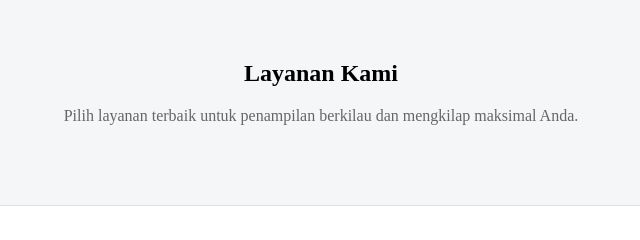
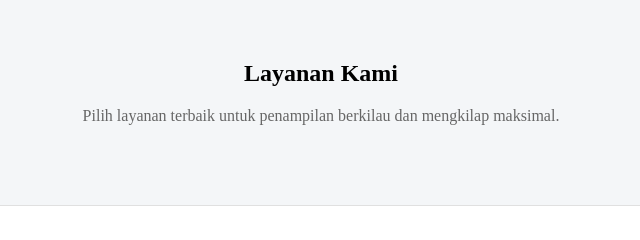
Before and after one commit to jojovannn/sas---pwd---kelompok_6---proyek, a plain HTML site: page pages/products.html in a window 1280 px wide. Shown: the top 240 px of the page, 319-959 px from the left. Drawn offline with Linux system fonts and the light colour scheme.

Commit message:
feat: fixed and modified text

```diff
--- a/pages/products.html
+++ b/pages/products.html
@@ -8,13 +8,12 @@
     <link rel="stylesheet" href="../styles/products.css" />
   </head>
   <body>
-
     <header>
       <section class="header-section">
         <h1>Layanan Kami</h1>
         <p class="section-desc">
-          Pilih layanan terbaik untuk penampilan berkilau dan mengkilap maksimal
-          Anda.
+          Pilih layanan terbaik untuk penampilan berkilau dan mengkilap
+          maksimal.
         </p>
       </section>
     </header>
```
